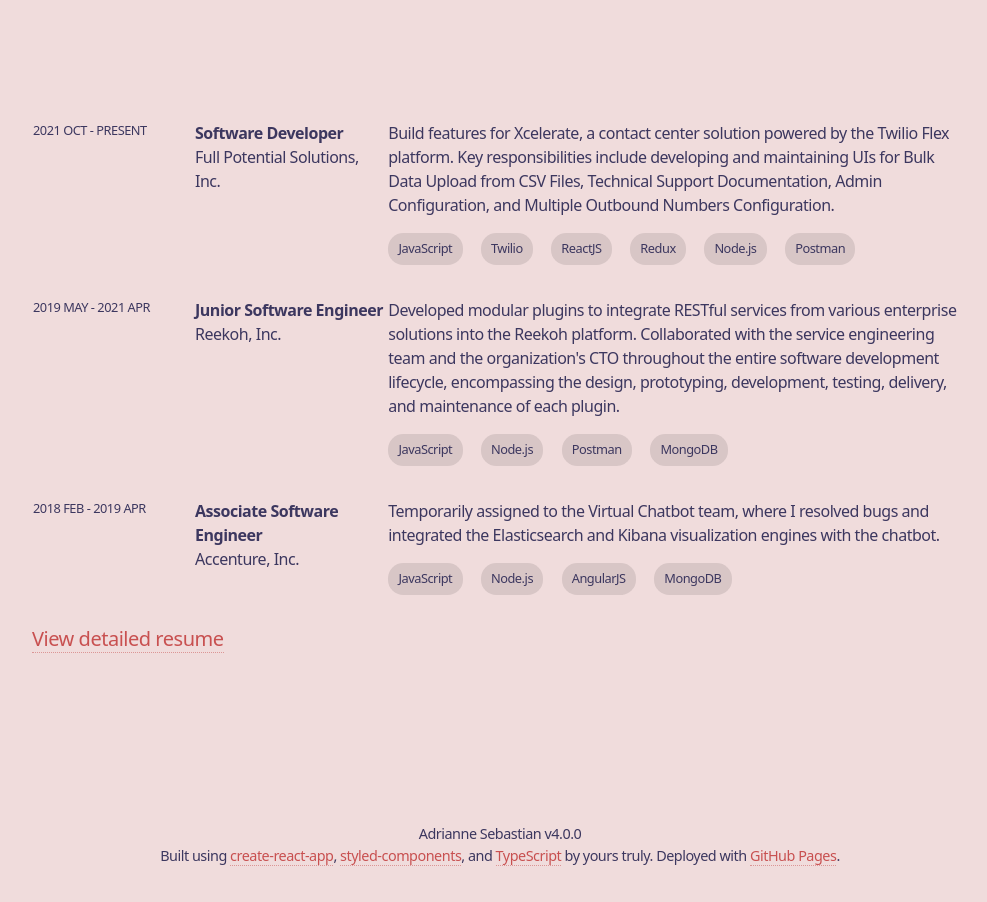
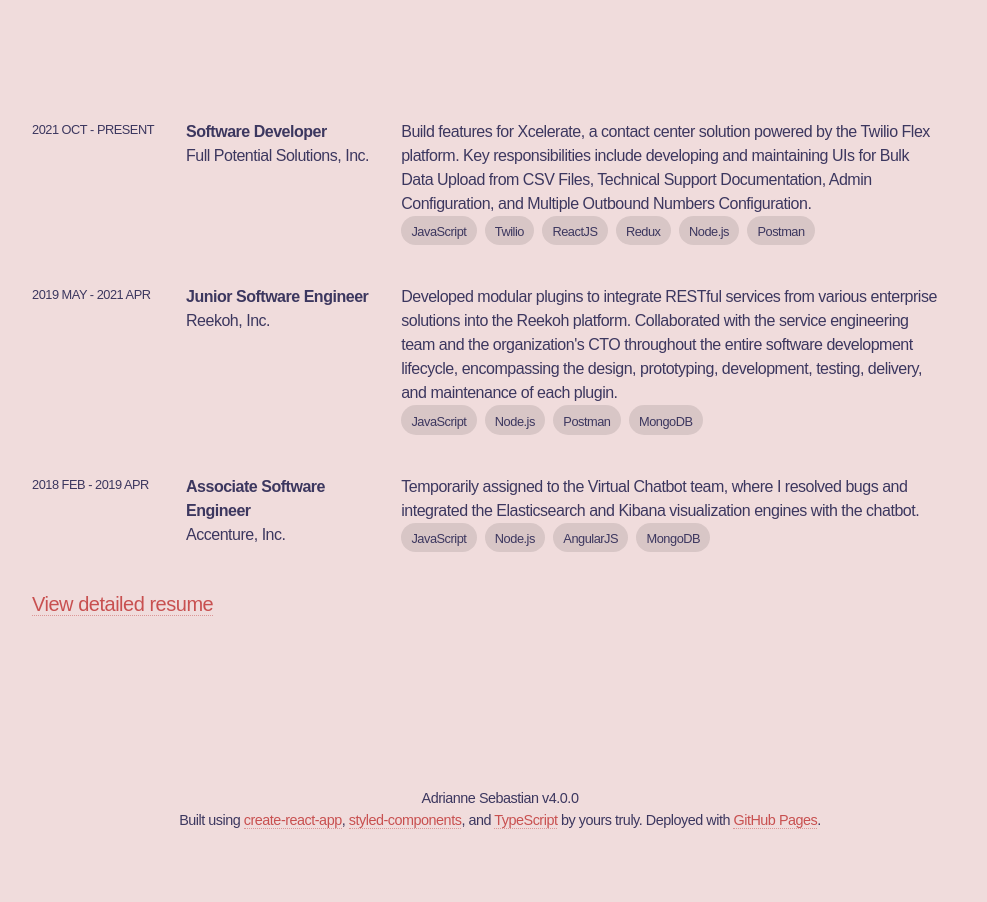
Before and after one commit to arcsbstn/arcsbstn.github.io, a React (Create React App) app: page / in a window 1280 px wide. Shown: the part 1400-2302 px from the top of the page, without its empty margins (140-1127 px from the left). After the commit the page ends 2267 px from the top, so only its background shows below. Built offline with nearby package versions, Linux system fonts and the light colour scheme.

Commit message:
fix ecperience styles

```diff
--- a/src/ResumePortfolio.tsx
+++ b/src/ResumePortfolio.tsx
@@ -6,16 +6,20 @@ import { ITheme } from "./interfaces";
 import { getRgbColor } from "./utils";
 
 const GlobalStyle = createGlobalStyle<{ theme: ITheme }>`
+  * {
+    margin: 0;
+    padding: 0;
+  }
+
   body {
     color: rgb(${(props) => getRgbColor(props.theme, "text")});
     background-color: rgb(${(props) => getRgbColor(props.theme, "bg")});
     letter-spacing: -0.03em;
+    font-family: sans-serif;
   }
 `;
 
 const RootWrapper = styled.div`
-
-
   display: flex;
   justify-content: center;
   align-items: center;
--- a/src/components/Experience.styles.tsx
+++ b/src/components/Experience.styles.tsx
@@ -2,17 +2,14 @@ import styled from "styled-components";
 
 // Web View
 
-export const Table = styled.table`
-  border-spacing: 5em;
-`;
+export const Table = styled.table``;
 
 export const TableRow = styled.tr`
   vertical-align: top;
-  border-spacing: 2em;
 `;
 
 export const TableCell = styled.td`
-  padding-bottom: 2em;
+  padding: 0 1.5em 2.5em 0;
 `;
 
 // Mobile View
@@ -43,10 +40,16 @@ export const Organization = styled.p`
 export const Duration = styled.p`
   text-transform: uppercase;
   font-size: 0.8em;
-  min-width: 160px;
+  min-width: 130px;
+  margin-bottom: 0.5em;
+`;
+
+export const Description = styled.p`
+  margin: 0;
 `;
 
 export const ChipsWrapper = styled.div`
   display: flex;
+  flex-direction: row;
   gap: 0.5em;
 `;
--- a/src/components/Experience.tsx
+++ b/src/components/Experience.tsx
@@ -11,6 +11,7 @@ import {
   JobTitle,
   Organization,
   Duration,
+  Description,
   ChipsWrapper,
 } from "./Experience.styles";
 import { OutgoingLink } from "./OutgoingLink";
@@ -38,7 +39,7 @@ export function Experience() {
                   <Organization>{organization}</Organization>
                 </TableCell>
                 <TableCell>
-                  <p>{description}</p>
+                  <Description>{description}</Description>
                   <ChipsWrapper>
                     {techStack.map((tech: string) => (
                       <Chip>{tech}</Chip>
@@ -57,7 +58,7 @@ export function Experience() {
                 <JobTitle>{role}</JobTitle>
                 <Organization>{organization}</Organization>
                 <Duration>{startEndDates}</Duration>
-                <p>{description}</p>
+                <Description>{description}</Description>
                 <ChipsWrapper>
                   {techStack.map((tech: string) => (
                     <Chip>{tech}</Chip>
--- a/src/components/common/Chip.tsx
+++ b/src/components/common/Chip.tsx
@@ -2,8 +2,7 @@ import styled from "styled-components";
 
 export const Chip = styled.span`
   font-size: 0.8em;
-  padding: 0.5em 0.8em;
-  margin-right: 0.8em;
+  padding: 0.5em 0.8em 0.3em 0.8em !important;
   background-color: rgba(0, 0, 0, 0.1);
   border-radius: 1.2em;
 `;
```
